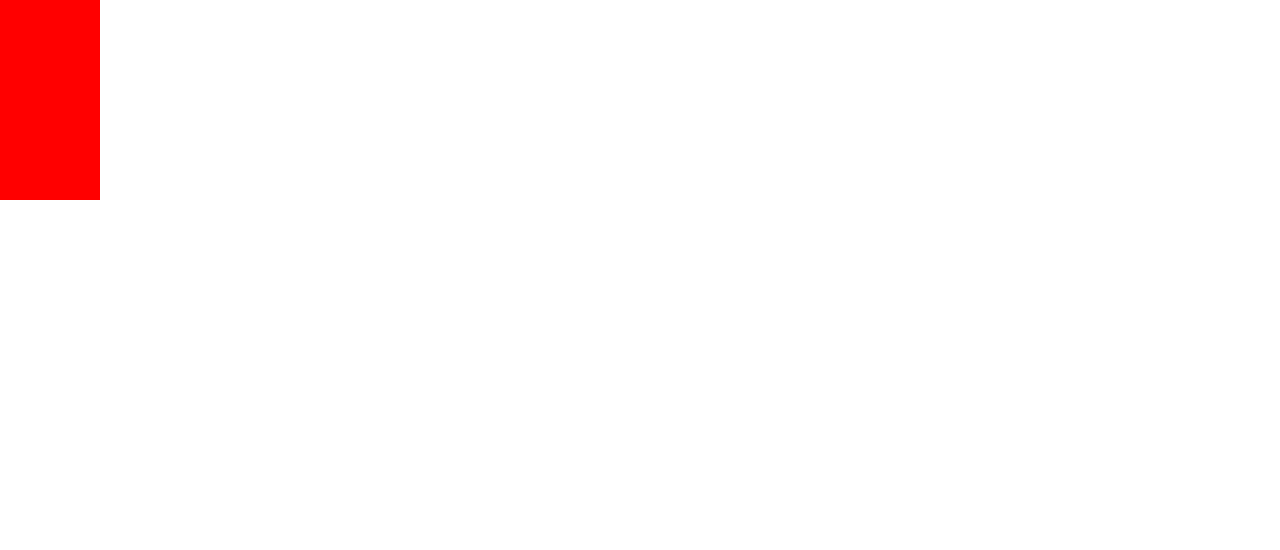
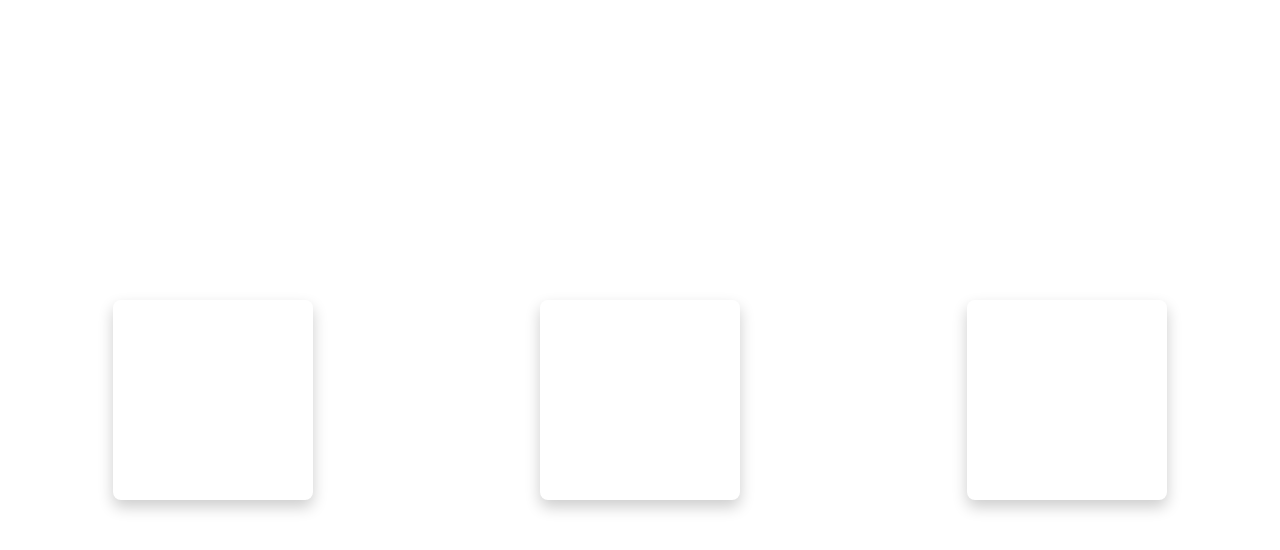
Before and after one commit to josee-fernandes/color-brightness, a plain HTML site: page index.html in a window 1280 px wide. Drawn offline with Linux system fonts and the light colour scheme.

Commit message:
Setup squares styles

```diff
--- a/index.html
+++ b/index.html
@@ -12,7 +12,10 @@
    <title>Color Brightness</title>
 </head>
 <body>
-   <div class="square1"></div>
-   <div class="square2"></div>
+   <div class="grid">
+      <div class="color"></div>
+      <div class="lighter-color"></div>
+      <div class="darker-color"></div>
+   </div>
 </body>
 </html>
--- a/style.css
+++ b/style.css
@@ -13,8 +13,19 @@ body{
    overflow: hidden;
 }
 
-.square1, .square2{
-   width: 100px;
-   height: 100px;
-   background-color: red;
+.grid{
+   display: grid;
+   width: 100%;
+   height: 100%;
+   place-items: center;
+   grid-template-columns: repeat(3, 1fr);
 }
+
+.color, .lighter-color, .darker-color{
+   max-width: 200px;
+   max-height: 200px;
+   width: 80%;
+   height: 80%;
+   border-radius: 8px;
+   box-shadow: 0 7px 15px 0 rgba(0, 0, 0, .2);
+}
```
